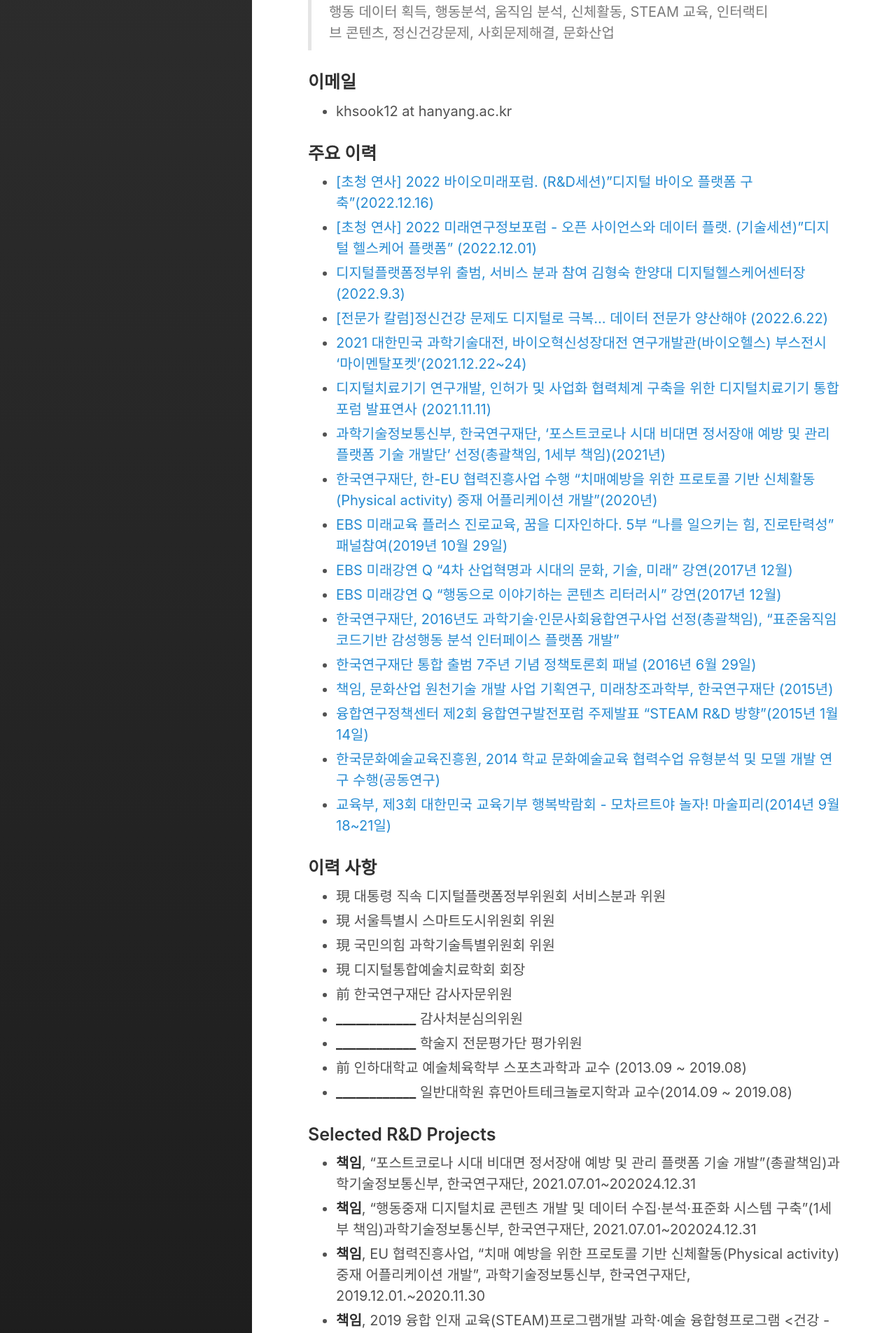
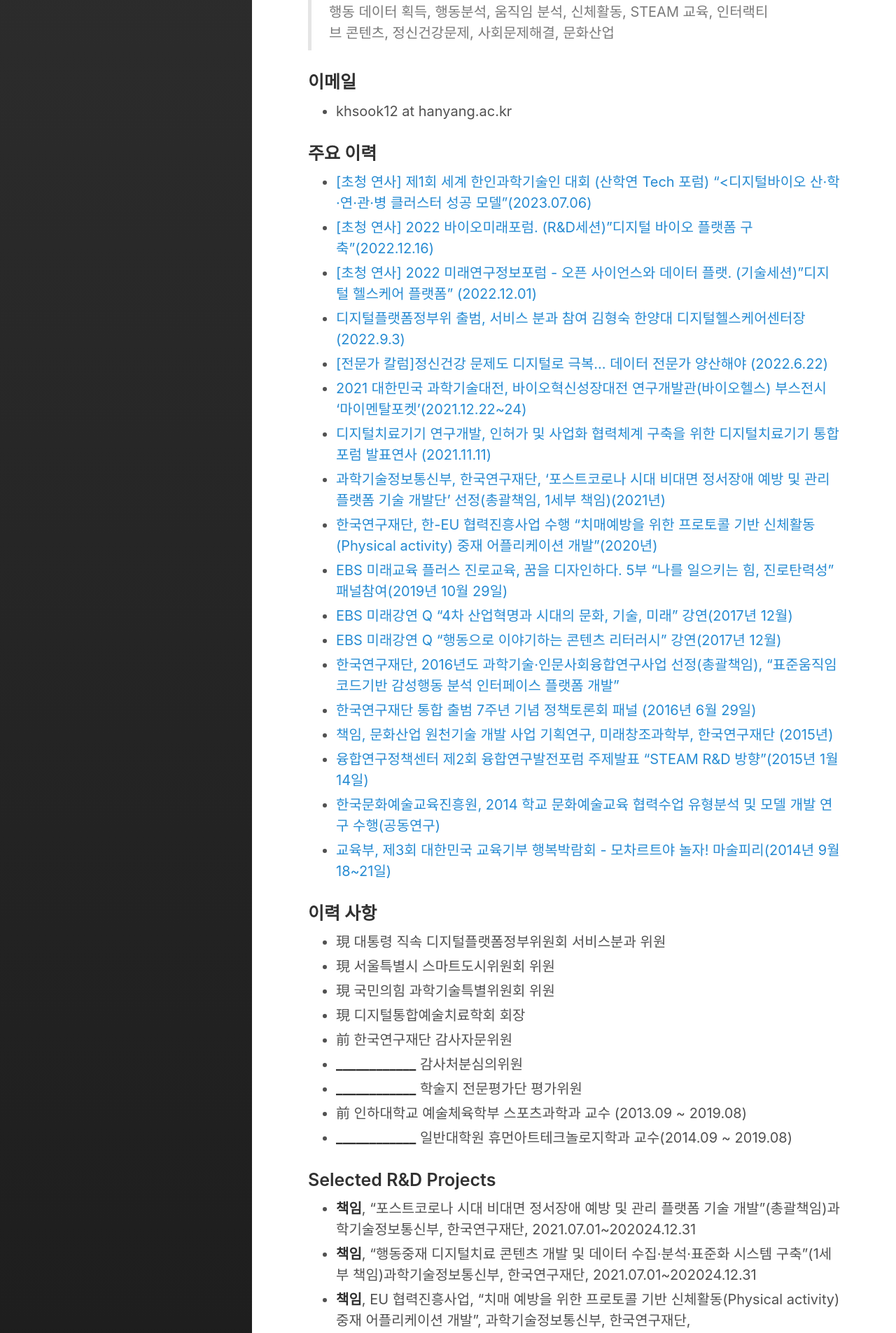
Before and after one commit to Rugger12/hyungsook, a Jekyll site: the page built from _posts/2023-06-13-about-me.md, in a window 1280 px wide. Shown: the part 888-2793 px from the top of the page at 70% size. Built offline with Jekyll 4.4.1, drawn with Linux system fonts in a browser that asks for light colours.

Commit message:
Update 2023-09-05-about-me.md

```diff
--- a/_posts/2023-06-13-about-me.md
+++ b/_posts/2023-06-13-about-me.md
@@ -26,6 +26,7 @@ excerpt_separator:  <!--more-->
 
 <a name="experience"></a>
 ### 주요 이력
+*  <a href="https://naver.me/xV3Bqmkm" target="_blank"> [초청 연사] 제1회 세계 한인과학기술인 대회 (산학연 Tech 포럼) "<디지털바이오 산·학·연·관·병 클러스터 성공 모델"(2023.07.06)</a>
 *  <a href="https://naver.me/xV3Bqmkm" target="_blank"> [초청 연사] 2022 바이오미래포럼. (R&D세션)"디지털 바이오 플랫폼 구축"(2022.12.16)</a>
 *  <a href="https://youtu.be/s7VAc4eiu1E?t=2034" target="_blank"> [초청 연사] 2022 미래연구정보포럼 - 오픈 사이언스와 데이터 플랫. (기술세션)"디지털 헬스케어 플랫폼" (2022.12.01)</a>
 *  <a href="http://www.aitimes.com/news/articleView.html?idxno=146621" target="_blank"> 디지털플랫폼정부위 출범, 서비스 분과 참여 김형숙 한양대 디지털헬스케어센터장 (2022.9.3)</a>
```
